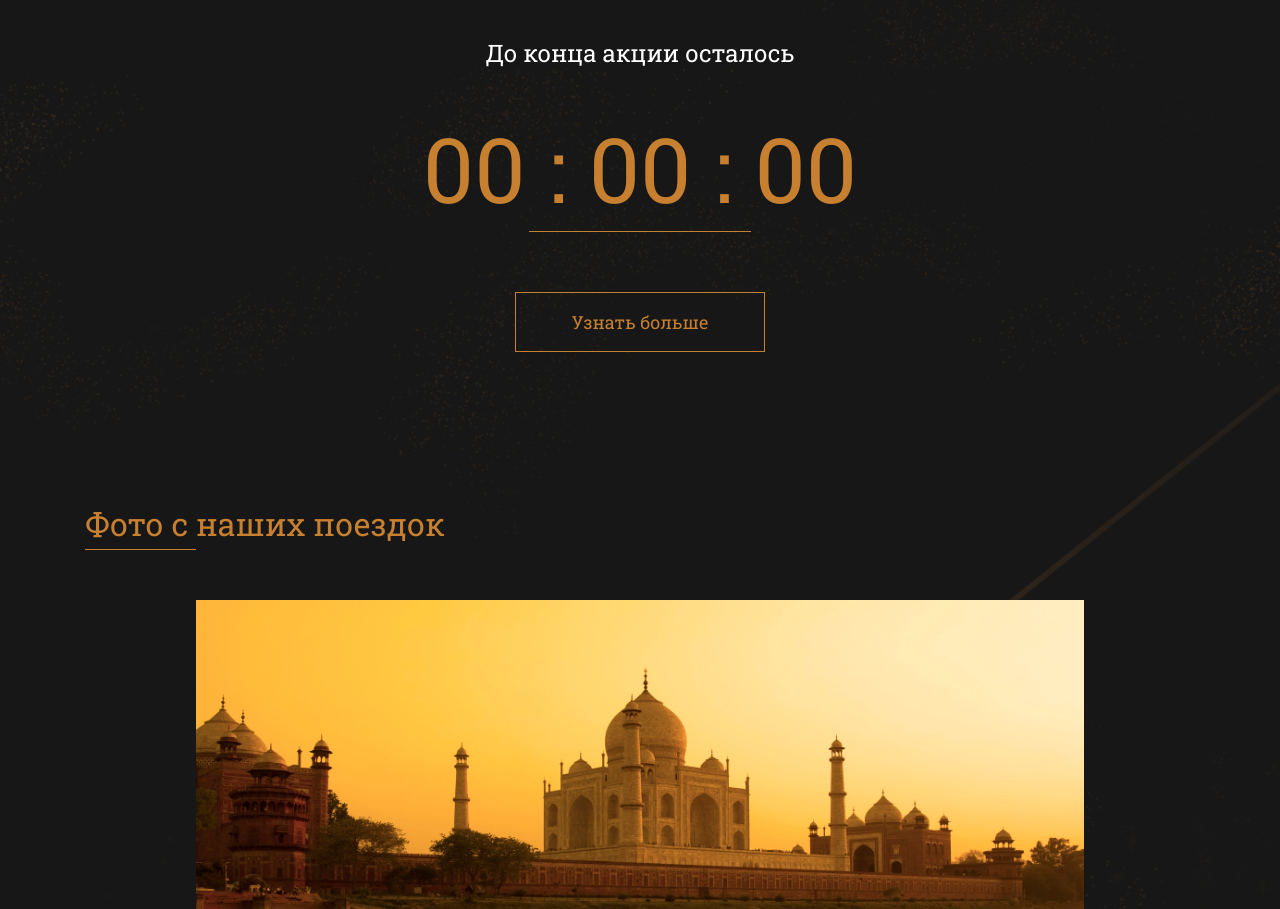
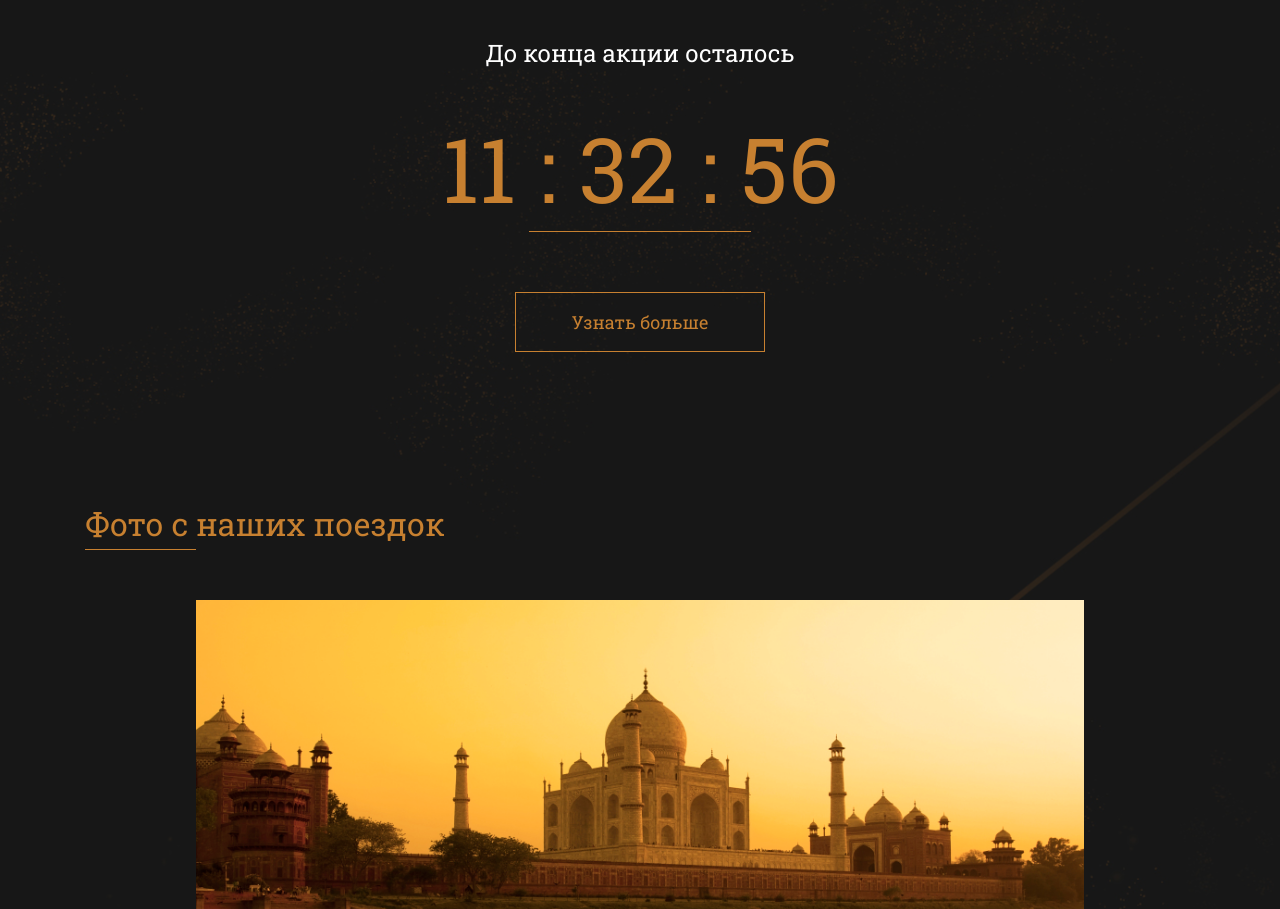
Before and after one commit to SalvatoreRhea/CourseJS, a plain HTML site: page lesson9js/index.html in a window 1280 px wide. Shown: the part 1431-2340 px from the top of the page. Drawn offline with Linux system fonts and the light colour scheme.

Commit message:
lesson9js

```diff
--- a/lesson9js/index.html
+++ b/lesson9js/index.html
@@ -105,11 +105,11 @@
 					До конца акции осталось
 				</div>
 				<div class="timer-numbers" id="timer">
-					<span class="hours">18</span>
+					<span class="hours">00</span>
 					<span>:</span>
-					<span class="minutes">20</span>
+					<span class="minutes">00</span>
 					<span>:</span>
-					<span class="seconds">11</span>
+					<span class="seconds">00</span>
 				</div>
 			</div>
 			<button class="more"> Узнать больше</button>
--- a/lesson9js/js/script.js
+++ b/lesson9js/js/script.js
@@ -34,7 +34,7 @@ window.addEventListener('DOMContentLoaded', function() {
 
  // Timer
 
- let deadLine = '2018-04-06';
+ let deadLine = '2018-04-07';
 
  function getTimeRemaining(endtime) {
   let t = Date.parse(endtime) - Date.parse(new Date()),
@@ -80,7 +80,7 @@ window.addEventListener('DOMContentLoaded', function() {
         }
       };
 
-      updateClock();
+      // updateClock();
       let timeInterval = setInterval(updateClock, 1000);
  };
 
@@ -94,7 +94,7 @@ window.addEventListener('DOMContentLoaded', function() {
     close = document.querySelector('.popup-close');
 
   more.addEventListener('click', function(event) {
-    if (event.target && event.target.className == 'description-btn') {
+    if (event.target && event.target.matches('.description-btn')) {
     event.target.classList.add('more-splash');
     overlay.style.display = "block";
     document.body.style.overflow = 'hidden';
```
